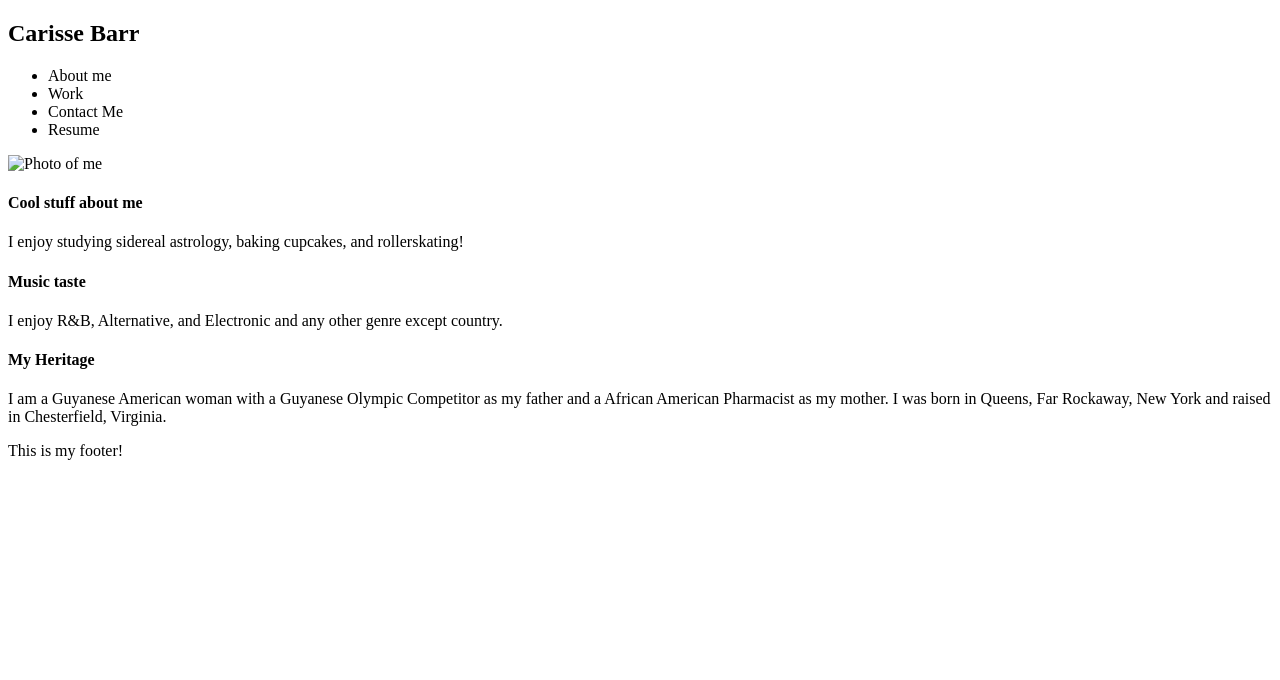
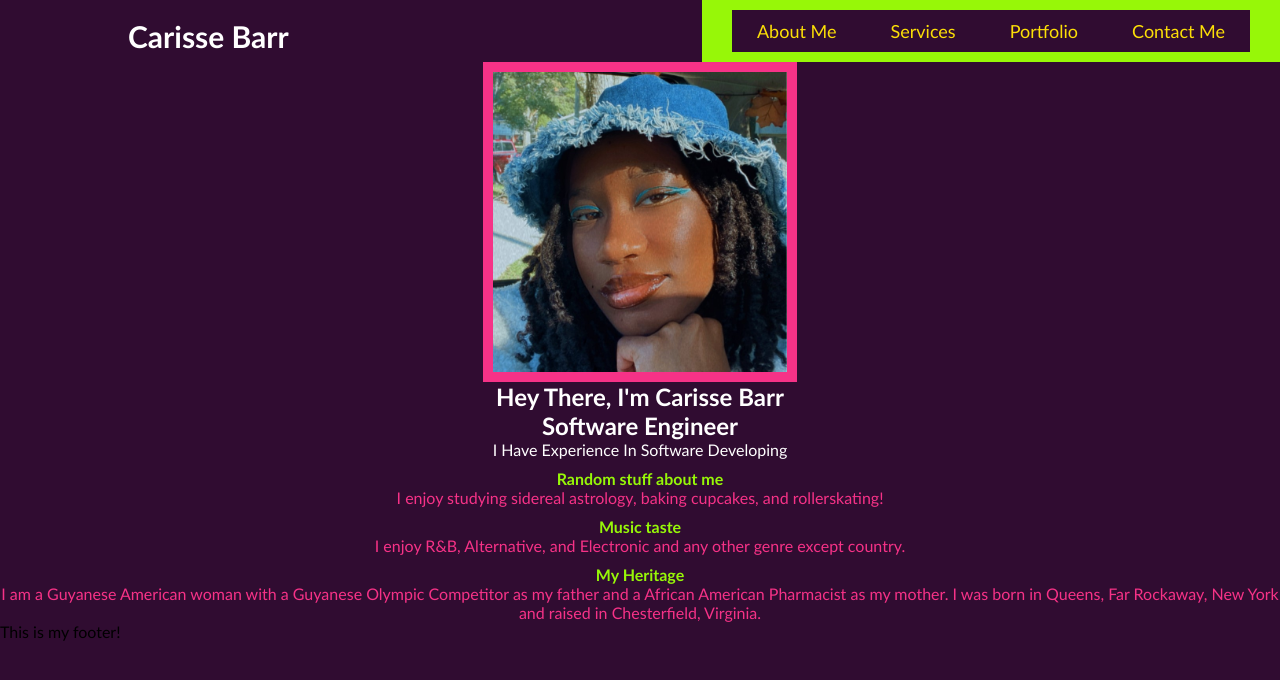
Before and after one commit to Carissella/Advanced-CSS-Challenge-2-Portfolio-Transformer, a plain HTML site: page index.html in a window 1280 px wide. Drawn offline with Linux system fonts and the light colour scheme.

Commit message:
created a CSS file for the index html

```diff
--- /dev/null
+++ b/Assets/style.css
@@ -0,0 +1,88 @@
+* {
+    background-color: rgb(48, 12, 49);
+    margin: 0;
+    padding: 0;
+    font-family: 'Gill Sans', 'Gill Sans MT', Calibri, 'Trebuchet MS', sans-serif;
+}
+
+.header {
+    border-color: white;
+    border: 20px;
+
+}
+
+.nav {
+    display: flex;
+    justify-content: space-between;
+    align-items: center;
+    position: relative;
+}
+
+.logo {
+    color: white;
+    text-decoration: none;
+    font-size: 30px;
+    font-weight: bold;
+    padding-top: 10px;
+    padding-left: 10%;
+}
+
+
+.nav-links {
+    text-align: right;
+    background-color: rgb(151, 247, 8);
+    padding: 10px 30px;
+}
+
+.nav-links ul li {
+    list-style: none;
+    display: inline-block;
+    padding: 10px 25px;
+}
+
+.nav-links ul li a {
+    color: rgb(252, 223, 7);
+    text-decoration: none;
+    font-size: 18px;
+}
+
+.nav-links ul li a:hover {
+    color: rgb(246, 50, 135);
+}
+
+.img {
+    height: 300px;
+}
+
+.img {
+    display:block;
+    margin-left: auto;
+    margin-right: auto;
+    border: solid 10px;
+    border-color: rgb(246, 50, 135);
+
+}
+
+.Intro {
+    text-align: center;
+}
+
+.Intro {
+    color: white;
+}
+
+.Cool-stuff {
+    text-align: center;
+}
+
+.Cool-stuff, h4 {
+    color: rgb(246, 50, 135);
+    margin-top: 10px;
+}
+
+.Cool-stuff p {
+}
+
+.Cool-stuff h4 {
+    color: rgb(151, 247, 8);
+}
--- a/index.html
+++ b/index.html
@@ -5,35 +5,50 @@
     <meta http-equiv="X-UA-Compatible" content="IE=edge">
     <meta name="viewport" content="width=device-width, initial-scale=1.0">
     <title>Carisse's Portfolio</title>
+    <link rel="stylesheet" href="Assets/style.css">
 </head>
 
 <body>
-    <header>
-        <section class="title">
-            <h1>Carisse Barr</h1>
-        </section>
-        <section>
+    <header class="header">
             <nav class="nav">
+                <a href="#" class="logo">Carisse Barr</a>
+                <section class="nav-links">
                 <ul>
-                    <li>About me</li>
-                    <li>Work</li>
-                    <li>Contact Me</li>
-                    <li>Resume</li>
+                    <li><a href="#">About Me</a></li>
+                    <li><a href="#">Services</a></li>
+                    <li><a href="#">Portfolio</a></li>
+                    <li><a href="#">Contact Me</a></li>
                 </ul>
+            </section>
             </nav>
-        </section>
-    </header>
-    <section class="image">
-<img src="" alt="Photo of me">
-    </section>
+        </header>
+            <section class="left-sidebar"></section>
+            <section class="row">
+                <img src="Assets/MyPortfolioPic.JPG" alt="Photo of me" class="img">
+            </section>
+            <section class="Intro">
+                <h1>Hey There, I'm Carisse Barr <br>
+                Software Engineer
+                </h1>
+                <p>I Have Experience In Software Developing</p>
+            </section>
+            <section class="social-media">
+                <section class="facebook"></section>
+                <section class="instagram"></section>
+                <section class="twitter"></section>
+                <section class="Linkedin"></section>
+
+            </section>
+
 <section class="Cool-stuff">
-    <h4>Cool stuff about me</h4>
+    <h4>Random stuff about me</h4>
     <p>I enjoy studying sidereal astrology, baking cupcakes, and rollerskating!</p>
     <h4>Music taste</h4>
     <p>I enjoy R&B, Alternative, and Electronic and any other genre except country.</p>
     <h4>My Heritage</h4>
     <p>I am a Guyanese American woman with a Guyanese Olympic Competitor as my father and a African American Pharmacist as my mother. I was born in Queens, Far Rockaway, New York and raised in Chesterfield, Virginia.</p>
 </section>
+</section>
 <footer>
     <p>This is my footer!</p>
 </footer>
```
Also changed, not shown: Assets/MyPortfolioPic.JPG (added), Assets/PortfolioPic.jpg (added).
